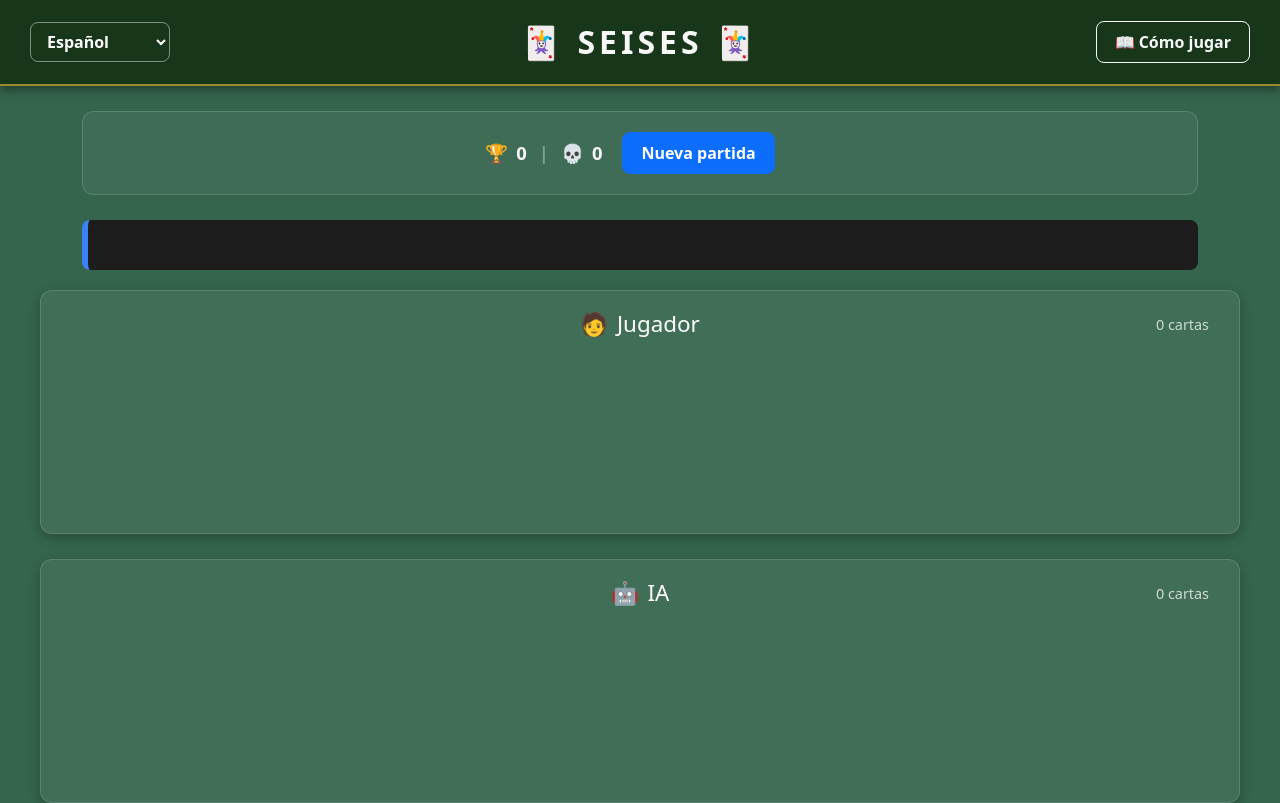
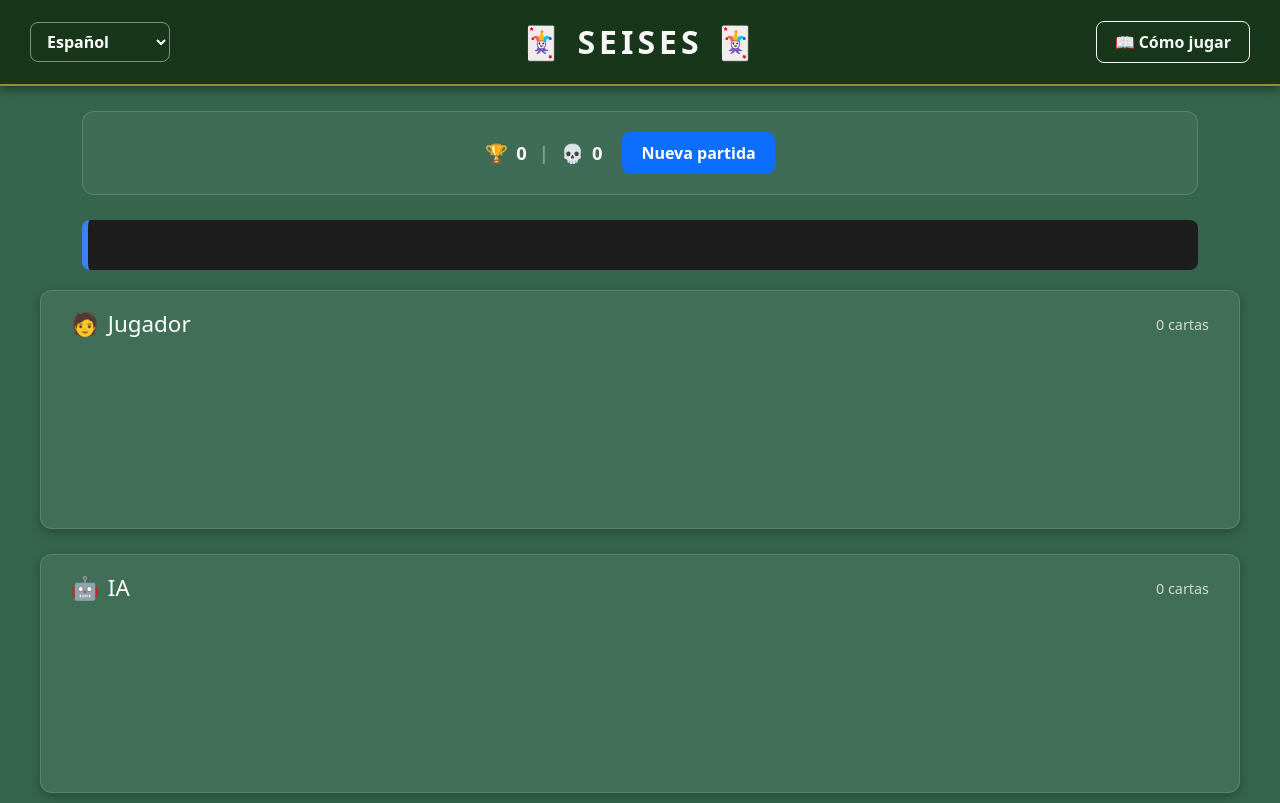
Before and after one commit to mikepaskual/seises, a plain HTML site: page index.html in a window 1280 px wide. Shown: the top 803 px of the page. Drawn offline with nearby package versions, Linux system fonts and the light colour scheme.

Commit message:
Support custom player names and improve player panel layout

```diff
--- a/assets/css/styles.css
+++ b/assets/css/styles.css
@@ -54,6 +54,28 @@ html, body {
     transition: transform .15s ease, box-shadow .15s ease;
 }
 
+.player-header {
+    margin-bottom: 1.25rem;
+}
+
+.player-header-top {
+    display: flex;
+    justify-content: space-between;
+    align-items: center;
+}
+
+.player-header-top small {
+    opacity: .75;
+    font-size: .9rem;
+}
+
+.player-name {
+    margin-left: 2rem;
+    margin-top: .25rem;
+    font-size: .95rem;
+    color: rgba(255,255,255,.75);
+}
+
 .panel-jugador {
     background: rgba(255, 255, 255, 0.06);
     border: 1px solid rgba(255, 255, 255, 0.15);
@@ -66,39 +88,17 @@ html, body {
     box-shadow: 0 4px 12px rgba(0, 0, 0, .25);
 }
 
-.player-title {
-    display: flex;
-    align-items: center;
-    gap: .5rem;
-}
-
-.panel-jugador h2 {
-    position: relative;
-
-    display: flex;
-    justify-content: center;
-    align-items: center;
-
-    font-size: 1.4rem;
-    margin-bottom: 25px;
-}
-
 .panel-title {
     display: flex;
     align-items: center;
     gap: .55rem;
+
+    margin: 0;
+    font-size: 1.4rem;
 }
 
 .panel-title-icon {
     font-size: 1.4rem;
-}
-
-.panel-jugador small {
-    position: absolute;
-    right: 0;
-
-    opacity: .75;
-    font-size: .9rem;
 }
 
 #computadora-cartas, #jugador-cartas {
--- a/assets/js/juego.js
+++ b/assets/js/juego.js
@@ -178,6 +178,16 @@ const createPlayers = (configuration = null) => {
 		);
 
 	});
+
+};
+
+const renderPlayerNames = () => {
+
+	document.getElementById("player-name").textContent =
+		getPlayer(PLAYER).name;
+
+	document.getElementById("computer-name").textContent =
+		getPlayer(COMPUTER).name;
 
 };
 
@@ -492,7 +502,9 @@ const previousCardValue = value => {
 };
 
 const refreshGame = () => {
+
 	players.forEach((player, index) => {
+
 		renderCards(
 			index,
 			cardContainers[index],
@@ -500,6 +512,7 @@ const refreshGame = () => {
 				hidden:    index !== PLAYER,
 				clickable: index === PLAYER
 			}
+
 		);
 
 		renderCardsCounter(
@@ -511,6 +524,9 @@ const refreshGame = () => {
 	renderNextTurnButton();
 
 	renderCardsOnTheTable();
+
+	renderPlayerNames();
+
 };
 
 const renderTexts = () => {
--- a/index.html
+++ b/index.html
@@ -51,27 +51,49 @@
     </div>
 
     <div class="panel-jugador">
-        <h2>
-			<span class="panel-title">
+
+        <div class="player-header">
+
+			<div class="player-header-top">
+
+				<h2 class="panel-title">
 					<span class="panel-title-icon">🧑</span>
 					<span data-i18n="headings.player"></span>
-			</span>
+				</h2>
 
 				<small id="player-cards-counter"></small>
-		</h2>
+
+			</div>
+
+			<div id="player-name" class="player-name"></div>
+
+		</div>
+
         <div id="player-cards-container"></div>
+
     </div>
 
     <div class="panel-jugador">
-        <h2>
-			<span class="panel-title">
+
+		<div class="player-header">
+
+			<div class="player-header-top">
+
+				<h2 class="panel-title">
 					<span class="panel-title-icon">🤖</span>
 					<span data-i18n="headings.ia"></span>
-			</span>
+				</h2>
 
 				<small id="computer-cards-counter"></small>
-		</h2>
+
+			</div>
+
+			<div id="computer-name" class="player-name"></div>
+
+		</div>
+
         <div id="computer-cards-container"></div>
+
     </div>
 
 	<div class="panel-mesa">
@@ -194,7 +216,7 @@
 					<div class="row g-3">
 						<div class="col-12">
 							<label for="cpu1Name" class="form-label" data-i18n="modal.newGame.opponentItem.0"></label>
-							<input id="cpu1Name" class="form-control" type="text" />
+							<input id="cpu1Name" class="form-control" type="text" value="marifern" />
 						</div>
 
 						<div class="col-12">
```
Lines whose indentation alone changed are shown as unchanged.
